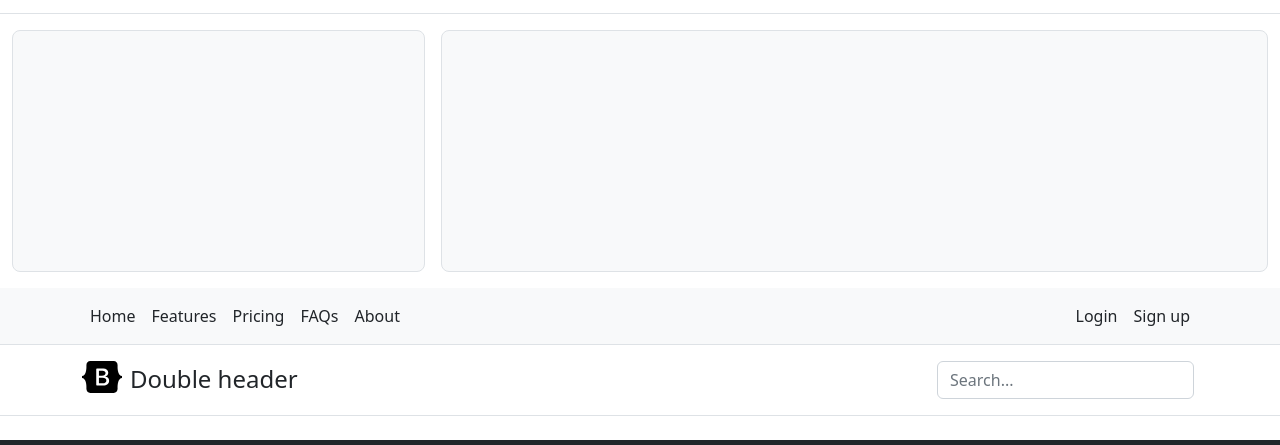
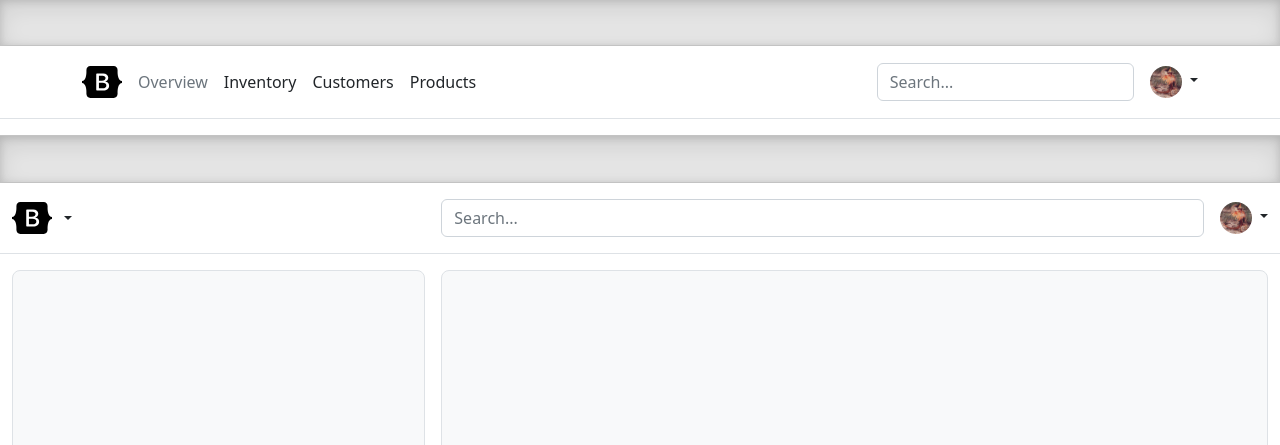
Before and after one commit to JakeTeach/Bootstrap_Headers, a plain HTML site: page index.html in a window 1280 px wide. Shown: the part 484-929 px from the top of the page. Drawn offline with nearby package versions, Linux system fonts and the light colour scheme.

Commit message:
corrección nombre del css

```diff
--- a/index.html
+++ b/index.html
@@ -5,7 +5,7 @@
     <meta http-equiv="X-UA-Compatible" content="IE=edge">
     <meta name="viewport" content="width=device-width, initial-scale=1.0">
     <title>Bootstrap Practice</title>
-    <link rel="stylesheet" href="./nav_style.css">
+    <link rel="stylesheet" href="./style.css">
     <link href="https://cdn.jsdelivr.net/npm/bootstrap@5.2.0-beta1/dist/css/bootstrap.min.css" rel="stylesheet" integrity="sha384-0evHe/X+R7YkIZDRvuzKMRqM+OrBnVFBL6DOitfPri4tjfHxaWutUpFmBp4vmVor" crossorigin="anonymous">
     <script src="https://cdn.jsdelivr.net/npm/bootstrap@5.2.0-beta1/dist/js/bootstrap.bundle.min.js" integrity="sha384-pprn3073KE6tl6bjs2QrFaJGz5/SUsLqktiwsUTF55Jfv3qYSDhgCecCxMW52nD2" crossorigin="anonymous"></script>
     <script src="https://kit.fontawesome.com/ebc777492e.js" crossorigin="anonymous"></script>
```
